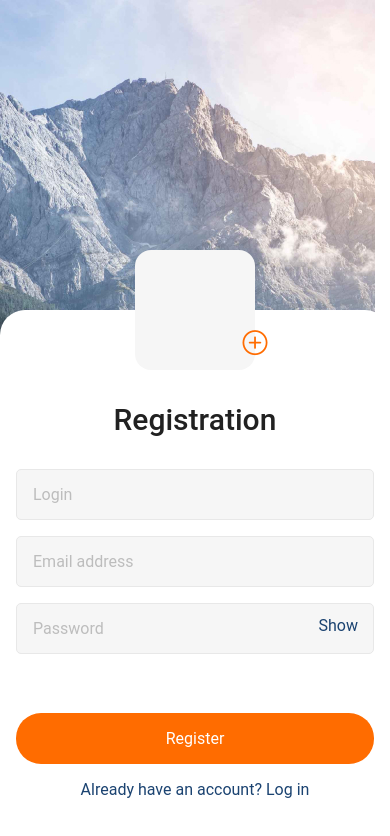
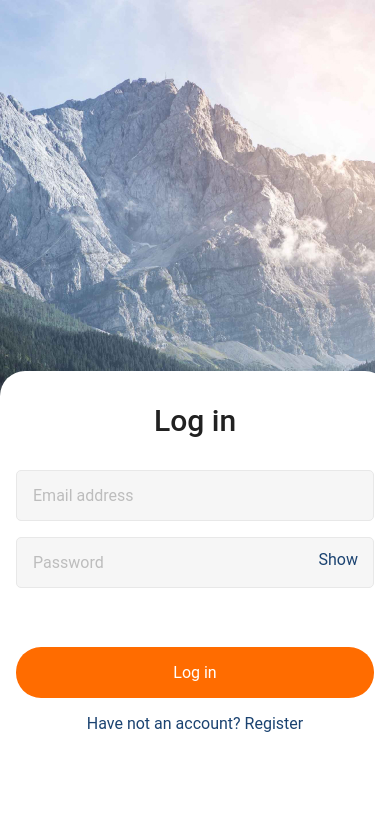
Before and after one commit to starik061/react-native-project, a React Native app: screen / in a window 390 px wide. Shown: the top 836 px of the page. Built offline with nearby package versions, Linux system fonts and the light colour scheme.

Commit message:
fix Login screen

```diff
--- a/App.js
+++ b/App.js
@@ -3,6 +3,6 @@ import RegistrationScreen from "./Screens/RegistrationScreen";
 import LoginScreen from "./Screens/LoginScreen";
 
 export default function App() {
-  return <RegistrationScreen />;
-  // return <LoginScreen />;
+  // return <RegistrationScreen />;
+  return <LoginScreen />;
 }
--- a/Screens/LoginScreen.jsx
+++ b/Screens/LoginScreen.jsx
@@ -56,84 +56,82 @@ const LoginScreen = () => {
   );
 };
 
-// const styles = StyleSheet.create({
-//   container: {
-//     flex: 1,
-//   },
-//   backgoundImage: {
-//     flex: 1,
-//     justifyContent: "flex-end",
-//   },
-//   form: {
-//     position: "relative",
-//     flex: 0.56,
-//     alignItems: "center",
-//     paddingTop: "4%",
-//     paddingLeft: "4%",
-//     paddingRight: "4%",
-//     borderTopLeftRadius: 25,
-//     borderTopRightRadius: 25,
-//     backgroundColor: "#FFFFFF",
-//   },
-
-//   registrationHeader: {
-//     marginBottom: "4%",
-//     fontFamily: "Roboto",
-//     fontWeight: "500",
-//     fontSize: 30,
-//     color: "#212121",
-//   },
-//   input: {
-//     width: "100%",
-//     height: 51,
-//     padding: "4%",
-//     marginBottom: 16,
-//     fontSize: 16,
-//     lineHeight: 1.17,
-//     fontFamily: "Roboto",
-//     backgroundColor: "#F6F6F6",
-//     borderWidth: 1,
-//     borderStyle: "solid",
-//     borderColor: "#E8E8E8",
-//     borderRadius: 5,
-//   },
-//   inputPassword: {
-//     paddingRight: 60,
-//   },
-//   passwordWrapper: {
-//     position: "relative",
-//     width: "100%",
-//     marginBottom: "5%",
-//   },
-//   showButtonWrapper: {
-//     position: "absolute",
-//     right: "4%",
-//     top: 13,
-//   },
-//   showButton: {
-//     fontFamily: "Roboto",
-//     fontSize: 16,
-//     color: "#1B4371",
-//   },
-//   registerButton: {
-//     width: "100%",
-//     height: 51,
-//     marginBottom: "2.5%",
-//     justifyContent: "center",
-//     alignItems: "center",
-//     backgroundColor: "#FF6C00",
-//     borderRadius: 25,
-//   },
-//   registerButtonText: {
-//     fontFamily: "Roboto",
-//     fontSize: 16,
-//     color: "#FFFFFF",
-//   },
-//   alreadyHaveAccountText: {
-//     fontFamily: "Roboto",
-//     fontSize: 16,
-//     color: "#1B4371",
-//   },
-// });
+const styles = StyleSheet.create({
+  container: {
+    flex: 1,
+  },
+  backgoundImage: {
+    flex: 1,
+    justifyContent: "flex-end",
+  },
+  form: {
+    position: "relative",
+    alignItems: "center",
+    paddingTop: 32,
+    paddingBottom: 111,
+    paddingHorizontal: 16,
+    borderTopLeftRadius: 25,
+    borderTopRightRadius: 25,
+    backgroundColor: "#FFFFFF",
+  },
+  registrationHeader: {
+    marginBottom: 32,
+    fontFamily: "Roboto",
+    fontWeight: "500",
+    fontSize: 30,
+    color: "#212121",
+  },
+  input: {
+    width: "100%",
+    height: 51,
+    padding: 16,
+    marginBottom: 16,
+    fontSize: 16,
+    lineHeight: 1.17,
+    fontFamily: "Roboto",
+    backgroundColor: "#F6F6F6",
+    borderWidth: 1,
+    borderStyle: "solid",
+    borderColor: "#E8E8E8",
+    borderRadius: 5,
+  },
+  inputPassword: {
+    paddingRight: 60,
+  },
+  passwordWrapper: {
+    position: "relative",
+    width: "100%",
+    marginBottom: 43,
+  },
+  showButtonWrapper: {
+    position: "absolute",
+    right: 16,
+    top: 13,
+  },
+  showButton: {
+    fontFamily: "Roboto",
+    fontSize: 16,
+    color: "#1B4371",
+  },
+  registerButton: {
+    width: "100%",
+    height: 51,
+    marginBottom: 16,
+    justifyContent: "center",
+    alignItems: "center",
+    backgroundColor: "#FF6C00",
+    borderRadius: 25,
+  },
+  registerButtonText: {
+    fontFamily: "Roboto",
+    fontSize: 16,
+    color: "#FFFFFF",
+  },
+  alreadyHaveAccountText: {
+    fontFamily: "Roboto",
+    fontSize: 16,
+    color: "#1B4371",
+  },
+});
 
 export default LoginScreen;
```
Also changed, not shown: Screens/RegistrationScreen.jsx (+0 -91 lines).
